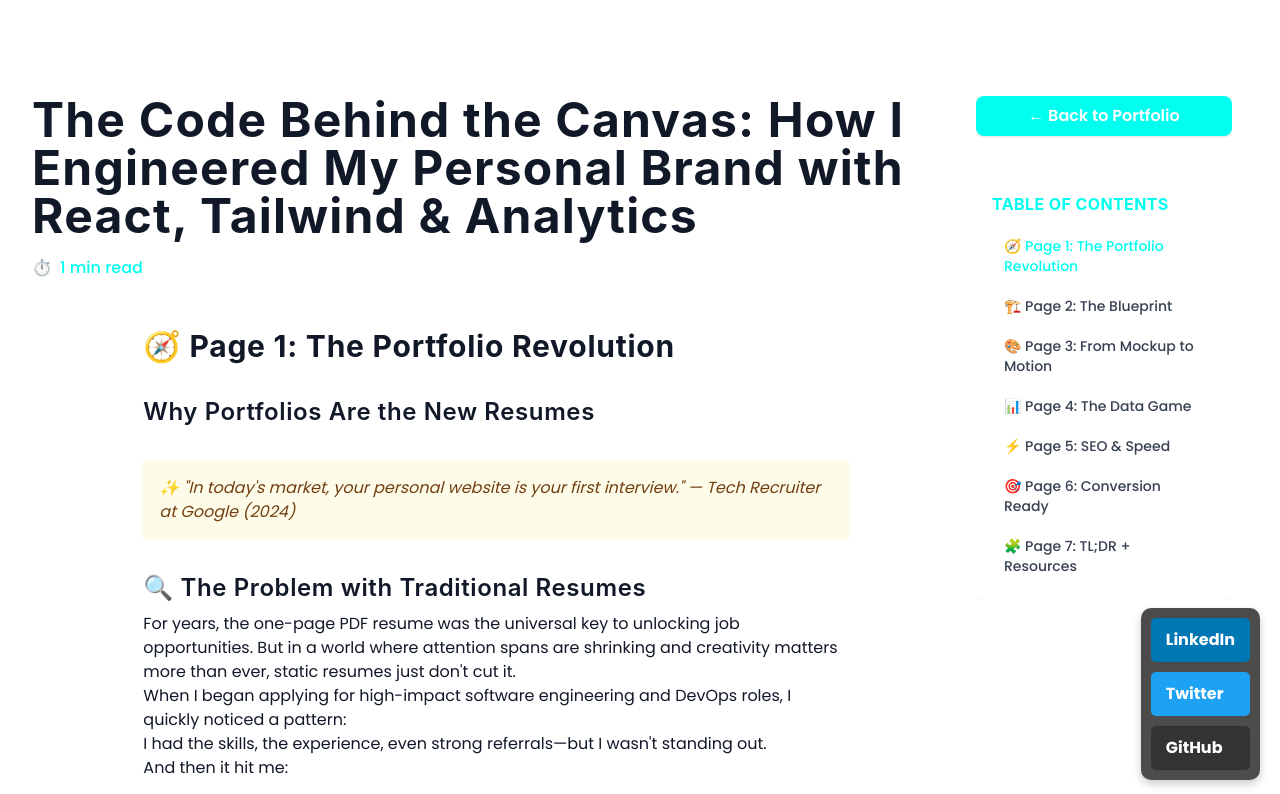
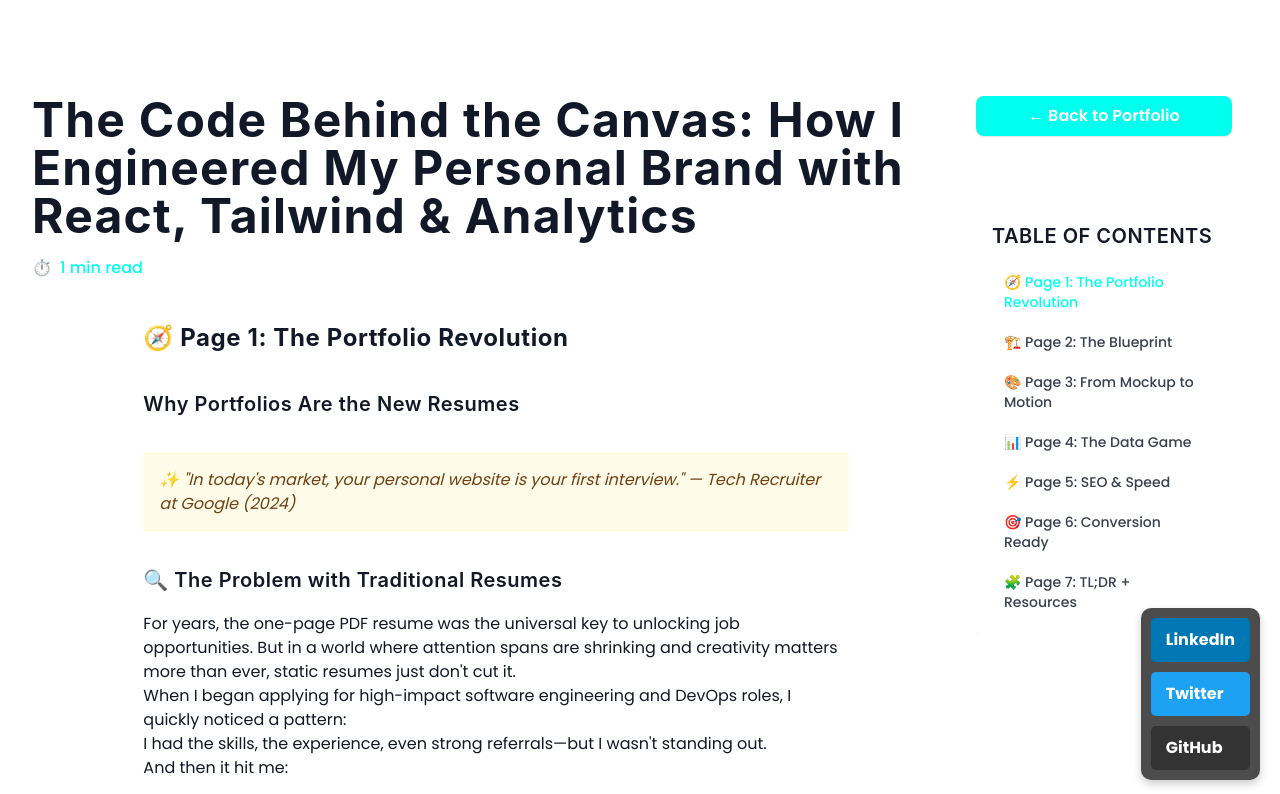
Before and after one commit to saicharankarasala/Portfolio, a React (Vite) app: page /blog/portfolio-case-study in a window 1280 px wide. Shown: the top 794 px of the page. Built offline with nearby package versions, Linux system fonts and the light colour scheme.

Commit message:
Fix: Remove global text-white from headings to allow .prose heading styles for blog content

```diff
--- a/src/index.css
+++ b/src/index.css
@@ -37,24 +37,37 @@
   }
 
   h1, h2, h3, h4, h5, h6 {
-    @apply font-['Inter'] tracking-wide text-white;
+    @apply font-['Inter'] tracking-wide;
   }
 
   #root {
     @apply min-h-screen relative;
   }
 
-  /* Scrollbar */
+  /* Custom native scrollbar for all browsers */
   ::-webkit-scrollbar {
-    @apply w-[6px];
+    width: 6px;
+    background: #f1f1f1;
+  }
+
+  ::-webkit-scrollbar-thumb {
+    background: var(--main-color);
+    border-radius: 8px;
+  }
+
+  ::-webkit-scrollbar-thumb:hover {
+    background: #00e6d6;
   }
 
   ::-webkit-scrollbar-track {
-    @apply bg-black/20;
+    background: #f1f1f1;
+    border-radius: 8px;
   }
 
-  ::-webkit-scrollbar-thumb {
-    @apply bg-white/10 rounded-full hover:bg-white/20 transition-colors duration-300;
+  /* Firefox */
+  html {
+    scrollbar-color: var(--main-color) #f1f1f1;
+    scrollbar-width: thin;
   }
 
   /* Text selection */
@@ -1239,3 +1252,18 @@
     box-shadow: none;
   }
 }
+
+.prose h2 {
+  color: #111827 !important; /* Tailwind gray-900 */
+  font-size: 1.5rem !important;
+  font-weight: 700 !important;
+  margin-bottom: 1.25rem !important;
+  margin-top: 2.5rem !important;
+}
+.prose h3 {
+  color: #111827 !important;
+  font-size: 1.25rem !important;
+  font-weight: 600 !important;
+  margin-bottom: 1rem !important;
+  margin-top: 2rem !important;
+}
```
